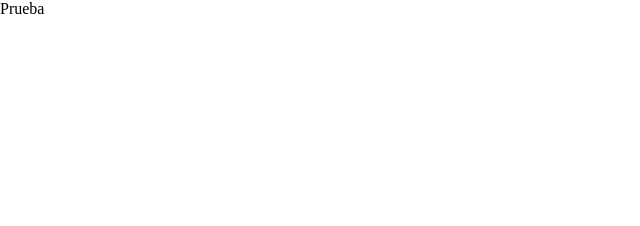
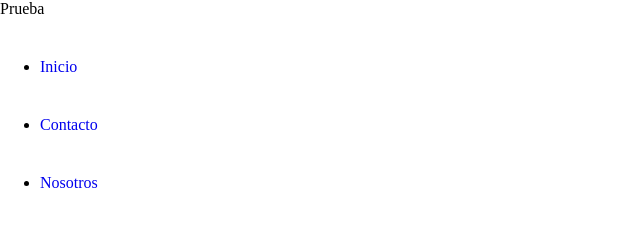
Before and after one commit to PatriMalvido/mis-ejercicios, a website: page ejercicio-prueba/src/html/index.html in a window 1280 px wide. Shown: the whole page, without its empty margins (0-640 px from the left). Drawn offline with nearby package versions, Linux system fonts and the light colour scheme; files that its build step writes are made by us from their sources.

Commit message:
add changes header

```diff
--- a/ejercicio-prueba/src/html/index.html
+++ b/ejercicio-prueba/src/html/index.html
@@ -12,11 +12,11 @@
 
 <body>
   Prueba
-  <div class="page">
+
     <include src="./partials/header.html"></include>
     <include src="./partials/main.html"></include>
     <include src="./partials/footer.html"></include>
-  </div>
+
   <script src="./assets/js/main.js"></script>
 </body>
 
--- a/ejercicio-prueba/src/html/partials/header.html
+++ b/ejercicio-prueba/src/html/partials/header.html
@@ -0,0 +1,9 @@
+<section>
+    <nav class="nav-menu">
+        <ul class="menu">
+            <li class="menu-item"><a href="#">Inicio</a></li>
+            <li class="menu-item"><a href="#">Contacto</a></li>
+            <li class="menu-item"><a href="#">Nosotros</a></li>
+        </ul>
+    </nav>
+</section>
--- a/ejercicio-prueba/src/scss/layout/_header.scss
+++ b/ejercicio-prueba/src/scss/layout/_header.scss
@@ -0,0 +1,10 @@
+* {
+  padding: 0;
+  margin: 0;
+}
+.menu-item {
+  margin: 40px;
+}
+a {
+  text-decoration: none;
+}
```
